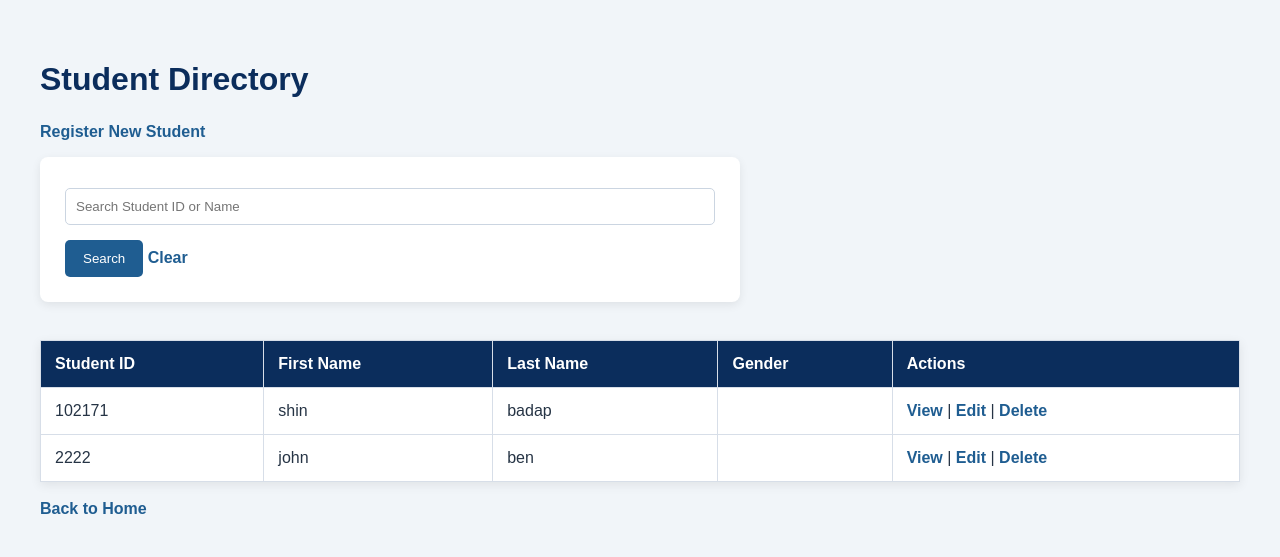
After one commit to johnbenedict5205-crypto/CC106-JBGP, a Django app: page /registration/students/ in a window 1280 px wide. The commit adds this page. Shown: the top 557 px of the page. Run offline with Django 5.2, Linux system fonts and the light colour scheme; data comes from the database, SQL or seed files in the repository.

Commit message:
Complete M07 Student Directory and CRUD features

```diff
--- /dev/null
+++ b/registration/static/registration/style.css
@@ -0,0 +1,80 @@
+/* GENERAL PAGE DESIGN */
+body {
+    font-family: Arial, sans-serif;
+    background-color: #f1f5f9;
+    color: #263445;
+    margin: 0;
+    padding: 40px;
+}
+
+h1 {
+    color: #0b2d5c;
+    margin-bottom: 25px;
+}
+
+h2 {
+    color: #1f5d91;
+}
+
+a {
+    color: #1f5d91;
+    text-decoration: none;
+    font-weight: bold;
+}
+
+a:hover {
+    text-decoration: underline;
+}
+
+table {
+    width: 100%;
+    border-collapse: collapse;
+    background-color: white;
+    margin-top: 20px;
+    box-shadow: 0 3px 10px rgba(0, 0, 0, 0.08);
+}
+
+th {
+    background-color: #0b2d5c;
+    color: white;
+    text-align: left;
+}
+
+th, td {
+    padding: 14px;
+    border: 1px solid #d7dee8;
+}
+
+form {
+    background-color: white;
+    padding: 25px;
+    border-radius: 8px;
+    max-width: 650px;
+    box-shadow: 0 3px 10px rgba(0, 0, 0, 0.08);
+}
+
+input, select {
+    padding: 10px;
+    margin: 6px 0 15px;
+    border: 1px solid #cbd5e1;
+    border-radius: 5px;
+    width: 100%;
+    box-sizing: border-box;
+}
+
+button {
+    background-color: #1f5d91;
+    color: white;
+    border: none;
+    padding: 11px 18px;
+    border-radius: 5px;
+    cursor: pointer;
+}
+
+button:hover {
+    background-color: #0b2d5c;
+}
+
+.errorlist {
+    color: #dc2626;
+}
--- /dev/null
+++ b/registration/templates/registration/student_list.html
@@ -0,0 +1,76 @@
+
+{% load static %}
+<!DOCTYPE html>
+<html lang="en">
+<head>
+    <meta charset="UTF-8">
+    <meta name="viewport" content="width=device-width, initial-scale=1.0">
+    <title>Student Directory</title>
+
+    <link rel="stylesheet" href="{% static 'registration/style.css' %}">
+</head>
+<body>
+
+    <h1>Student Directory</h1>
+
+    {% if messages %}
+        {% for message in messages %}
+            <p>{{ message }}</p>
+        {% endfor %}
+    {% endif %}
+
+    <p>
+        <a href="{% url 'student_create' %}">Register New Student</a>
+    </p>
+
+    <form method="GET">
+        <input
+            type="text"
+            name="q"
+            placeholder="Search Student ID or Name"
+            value="{{ query }}"
+        >
+        <button type="submit">Search</button>
+        <a href="{% url 'student_list' %}">Clear</a>
+    </form>
+
+    <br>
+
+    <table>
+        <thead>
+            <tr>
+                <th>Student ID</th>
+                <th>First Name</th>
+                <th>Last Name</th>
+                <th>Gender</th>
+                <th>Actions</th>
+            </tr>
+        </thead>
+
+        <tbody>
+            {% for student in students %}
+                <tr>
+                    <td>{{ student.student_id }}</td>
+                    <td>{{ student.first_name }}</td>
+                    <td>{{ student.last_name }}</td>
+                    <td>{{ student.gender }}</td>
+                    <td>
+                        <a href="{% url 'student_detail' student.pk %}">View</a> |
+                        <a href="{% url 'student_update' student.pk %}">Edit</a> |
+                        <a href="{% url 'student_delete' student.pk %}">Delete</a>
+                    </td>
+                </tr>
+            {% empty %}
+                <tr>
+                    <td colspan="5">No students found.</td>
+                </tr>
+            {% endfor %}
+        </tbody>
+    </table>
+
+    <br>
+
+    <a href="{% url 'home' %}">Back to Home</a>
+
+</body>
+</html>
--- a/registration/urls.py
+++ b/registration/urls.py
@@ -3,6 +3,22 @@ from django.urls import path
 from . import views
 
 urlpatterns = [
+    # ORIGINAL REGISTRATION URLS
     path('', views.student_registration, name='student_registration'),
     path('success/', views.registration_success, name='registration_success'),
+
+    # STUDENT DIRECTORY
+    path('students/', views.student_list, name='student_list'),
+
+    # CREATE STUDENT
+    path('students/create/', views.student_create, name='student_create'),
+
+    # STUDENT DETAILS
+    path('students/<int:pk>/', views.student_detail, name='student_detail'),
+
+    # UPDATE STUDENT
+    path('students/<int:pk>/edit/', views.student_update, name='student_update'),
+
+    # DELETE STUDENT
+    path('students/<int:pk>/delete/', views.student_delete, name='student_delete'),
 ]
--- a/registration/views.py
+++ b/registration/views.py
@@ -1,11 +1,15 @@
 
-from django.shortcuts import render, redirect
+from django.shortcuts import render, redirect, get_object_or_404
+from django.db.models import Q
+from django.contrib import messages
+
 from .models import Student
+from .forms import StudentForm
 
 
+# ORIGINAL STUDENT REGISTRATION
 def student_registration(request):
     if request.method == 'POST':
-
         student_id = request.POST.get('student_id')
         first_name = request.POST.get('first_name')
         last_name = request.POST.get('last_name')
@@ -24,11 +28,120 @@ def student_registration(request):
 
         return redirect('registration_success')
 
+    return render(request, 'registration/registration.html')
+
+
+# REGISTRATION SUCCESS PAGE
+def registration_success(request):
+    return render(request, 'registration/success.html')
+
+
+# STUDENT DIRECTORY AND SEARCH
+def student_list(request):
+    query = request.GET.get('q', '').strip()
+
+    students = Student.objects.all().order_by(
+        'last_name',
+        'first_name'
+    )
+
+    if query:
+        students = students.filter(
+            Q(student_id__icontains=query) |
+            Q(first_name__icontains=query) |
+            Q(last_name__icontains=query)
+        )
+
+    context = {
+        'students': students,
+        'query': query,
+    }
+
     return render(
         request,
-        'registration/registration.html'
+        'registration/student_list.html',
+        context
     )
 
 
-def registration_success(request):
-    return render(request, 'registration/success.html')
+# STUDENT DETAIL PAGE
+def student_detail(request, pk):
+    student = get_object_or_404(Student, pk=pk)
+
+    return render(
+        request,
+        'registration/student_detail.html',
+        {'student': student}
+    )
+
+
+# CREATE NEW STUDENT
+def student_create(request):
+    if request.method == 'POST':
+        form = StudentForm(request.POST)
+
+        if form.is_valid():
+            form.save()
+            messages.success(
+                request,
+                'Student record created successfully.'
+            )
+            return redirect('student_list')
+    else:
+        form = StudentForm()
+
+    return render(
+        request,
+        'registration/student_form.html',
+        {
+            'form': form,
+            'page_title': 'Register Student'
+        }
+    )
+
+
+# UPDATE EXISTING STUDENT
+def student_update(request, pk):
+    student = get_object_or_404(Student, pk=pk)
+
+    if request.method == 'POST':
+        form = StudentForm(request.POST, instance=student)
+
+        if form.is_valid():
+            form.save()
+            messages.success(
+                request,
+                'Student record updated successfully.'
+            )
+            return redirect('student_detail', pk=student.pk)
+    else:
+        form = StudentForm(instance=student)
+
+    return render(
+        request,
+        'registration/student_form.html',
+        {
+            'form': form,
+            'page_title': 'Update Student',
+            'student': student
+        }
+    )
+
+
+# DELETE STUDENT
+def student_delete(request, pk):
+    student = get_object_or_404(Student, pk=pk)
+
+    if request.method == 'POST':
+        student.delete()
+        messages.success(
+            request,
+            'Student record deleted successfully.'
+        )
+        return redirect('student_list')
+
+    return render(
+        request,
+        'registration/student_confirm_delete.html',
+        {'student': student}
+    )
```
Also changed, not shown: registration/forms.py (added, +22 -0 lines), registration/templates/registration/registration.html (+7 -0 lines), registration/templates/registration/student_confirm_delete.html (added, +38 -0 lines), registration/templates/registration/student_detail.html (added, +34 -0 lines), registration/templates/registration/student_form.html (added, +29 -0 lines).
